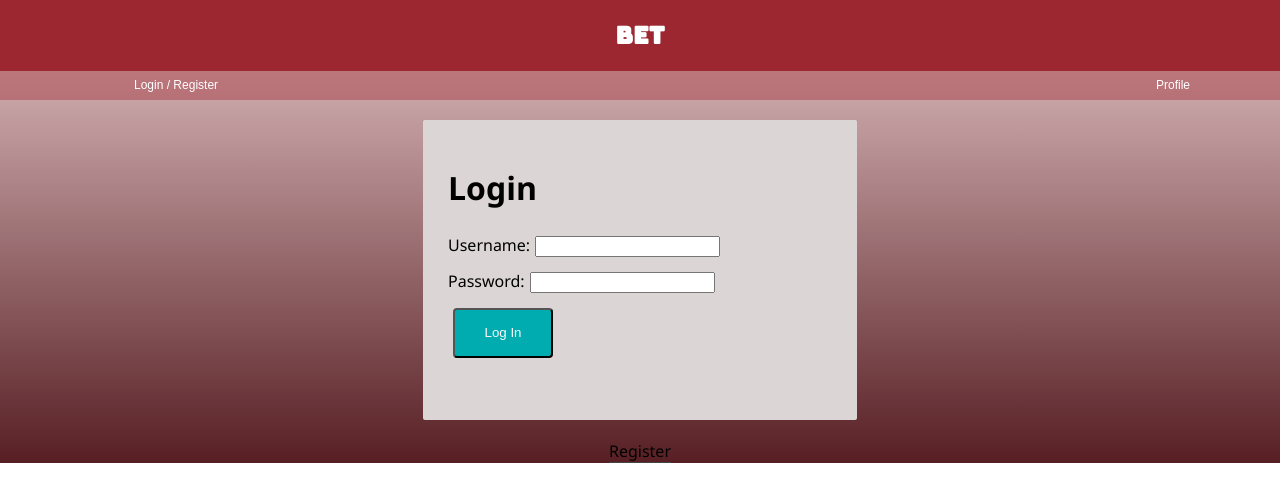
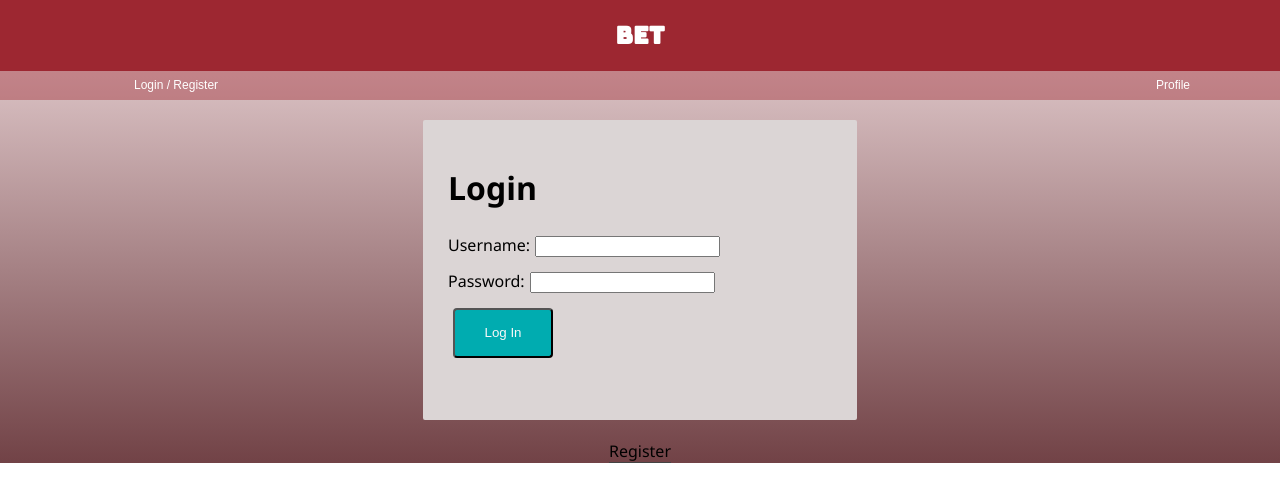
Before and after one commit to fgkrieger13/Bet-App-Habit-Forming-Tool, a React (Create React App) app: page /#/home in a window 1280 px wide. Shown: the top 502 px of the page. Built offline with nearby package versions, Linux system fonts and the light colour scheme; no server answers; a web font is replaced by a local one.

Commit message:
adjusts background gradient

```diff
--- a/src/components/App/App.css
+++ b/src/components/App/App.css
@@ -4,7 +4,7 @@ body {
     font-family: 'Segoe UI', Tahoma, Geneva, Verdana, sans-serif;
     margin: 0px;
     height: '100%';
-    background-image: linear-gradient(to bottom, rgba(215, 168, 172, 0.65), rgba(78, 19, 24, 0.95) );
+    background-image: linear-gradient(to bottom, rgba(215, 168, 172, 0.44), rgba(78, 19, 24, 0.80) );
     background-repeat: no-repeat;
 }
 
```
